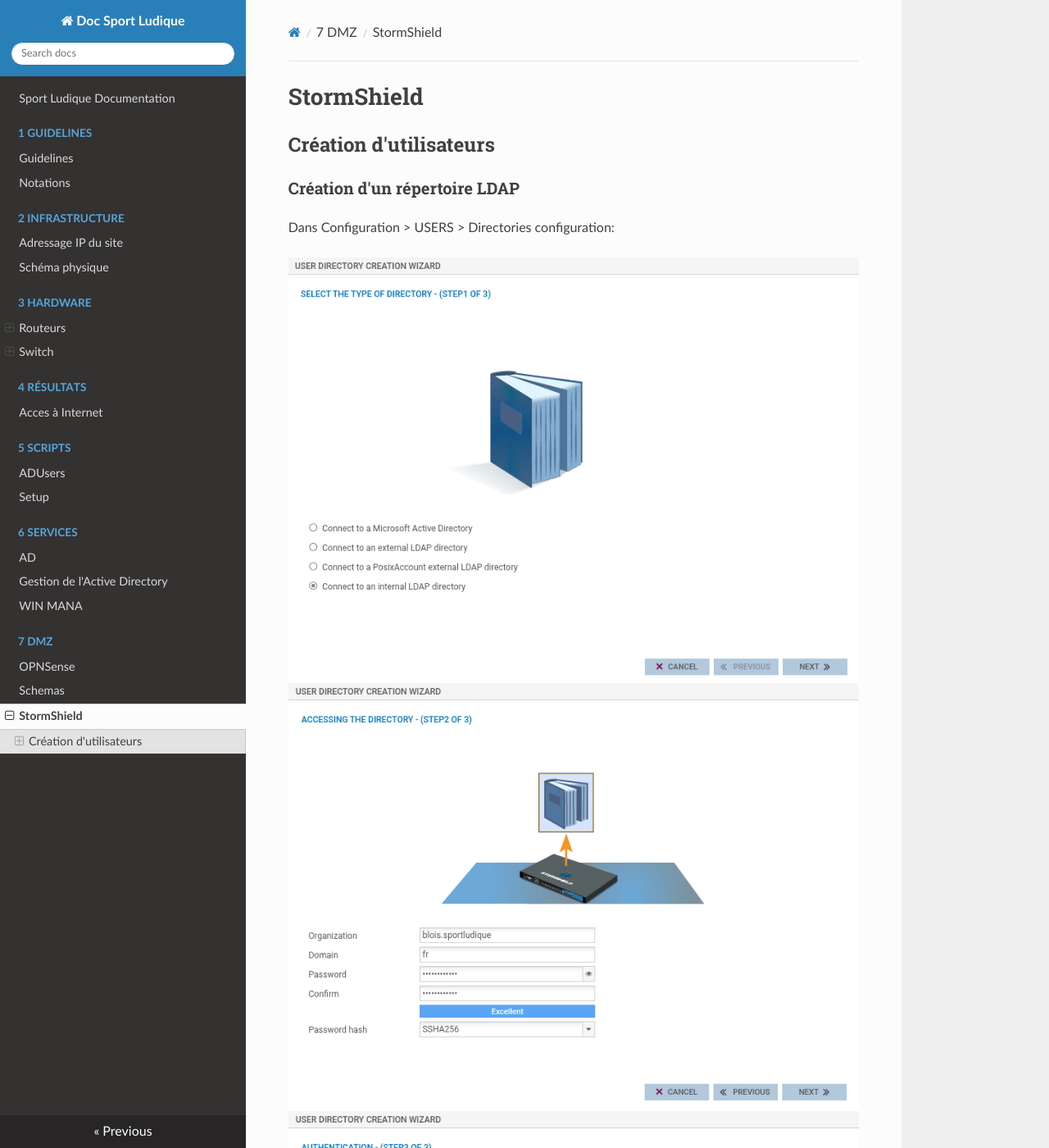
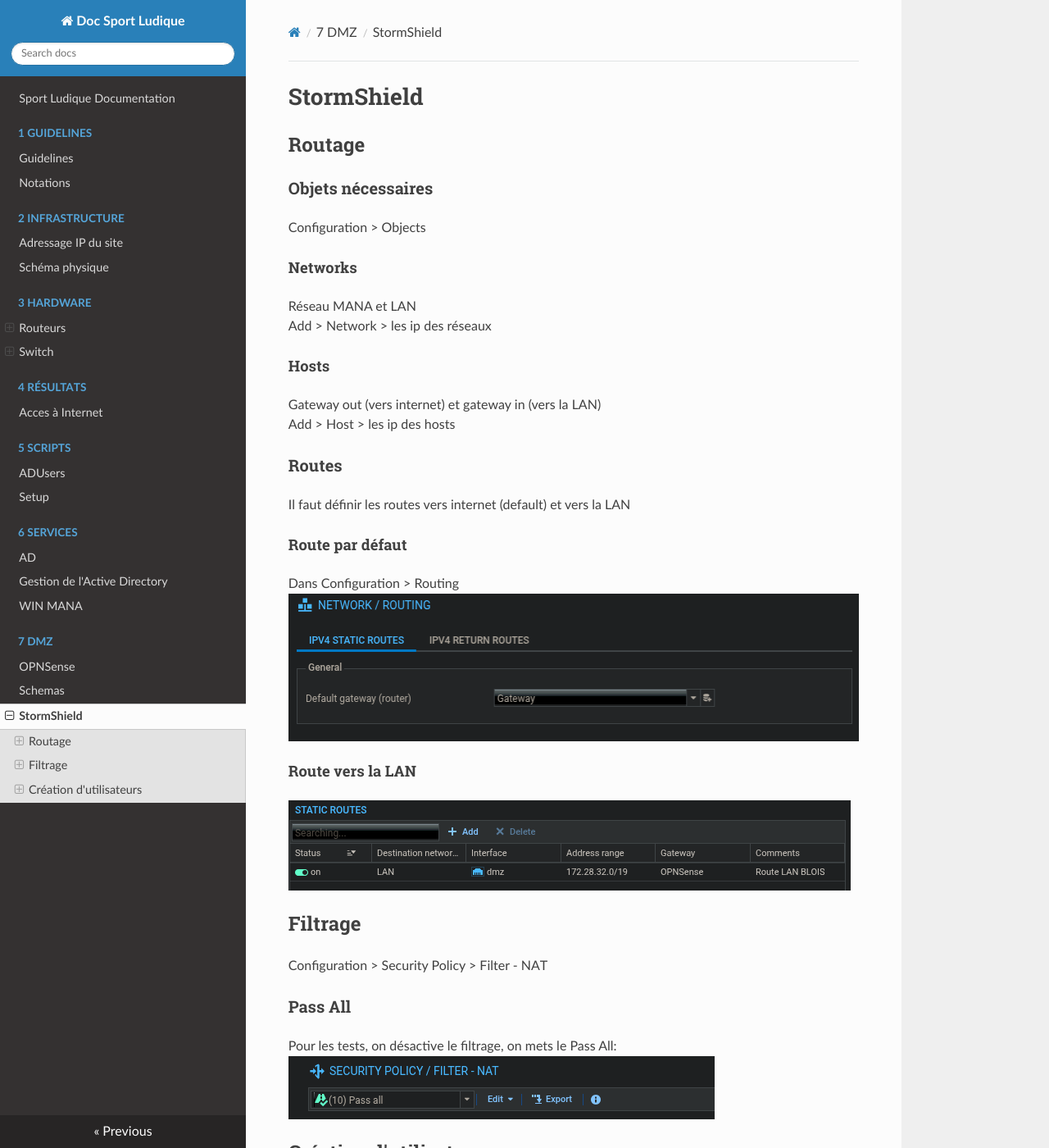
Before and after one commit to DSISportLudique/SportLudique2Doc, an MkDocs documentation site: the page built from docs/7 - DMZ/stormshield.md, in a window 1280 px wide and 1400 px high. Shown: the whole window at 82% size. Built offline with MkDocs 1.6.1, drawn with Linux system fonts in a browser that asks for light colours; nearby versions of some CDN libraries; some of the changed text lies outside the part shown.

Commit message:
added routes doc

```diff
--- a/docs/7 - DMZ/stormshield.md
+++ b/docs/7 - DMZ/stormshield.md
@@ -1,6 +1,40 @@
 # StormShield
 
+## Routage
+
+### Objets nécessaires
+
+Configuration > Objects
+
+#### Networks
+Réseau MANA et LAN
+Add > Network > les ip des réseaux
+
+#### Hosts
+Gateway out (vers internet) et gateway in (vers la LAN)
+Add > Host > les ip des hosts
+
+### Routes
+Il faut définir les routes vers internet (default) et vers la LAN
+
+#### Route par défaut
+
+Dans Configuration > Routing
+![](../assets/FW/defaultGW.png)
+
+#### Route vers la LAN
+![](../assets/FW/route2Lan.png)
+
+## Filtrage
+Configuration > Security Policy > Filter - NAT
+
+### Pass All
+Pour les tests, on désactive le filtrage, on mets le Pass All:
+![](../assets/FW/PassAll.png)
+
+
 ## Création d'utilisateurs
+On peut créer des users attitrés, ils n'auront par contre pas autant de permissions que admin
 
 ### Création d'un répertoire LDAP
 Dans Configuration > USERS > Directories configuration:
```
Also changed, not shown: docs/assets/FW/PassAll.png (added), docs/assets/FW/defaultGW.png (added), docs/assets/FW/route2Lan.png (added), 1 other file.
